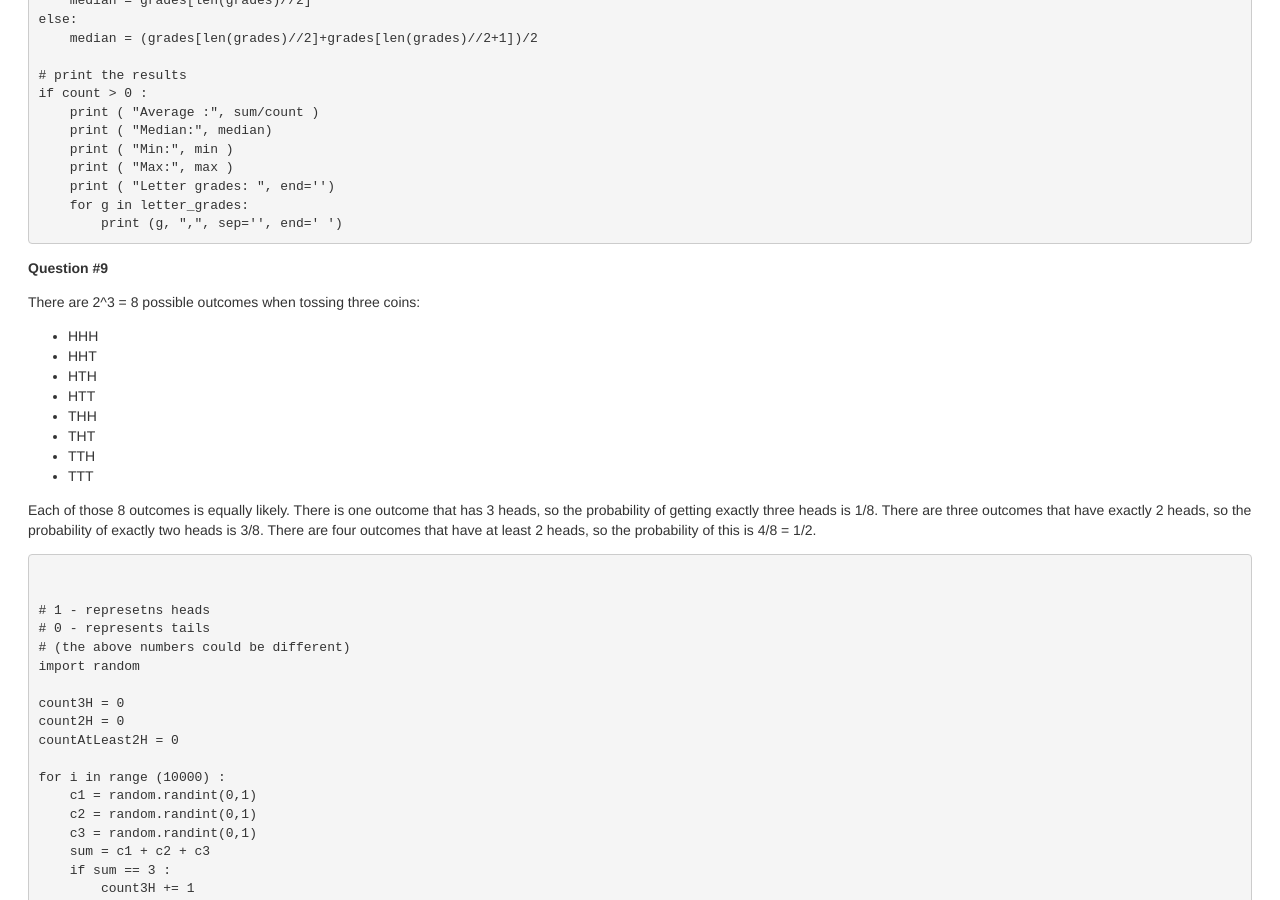
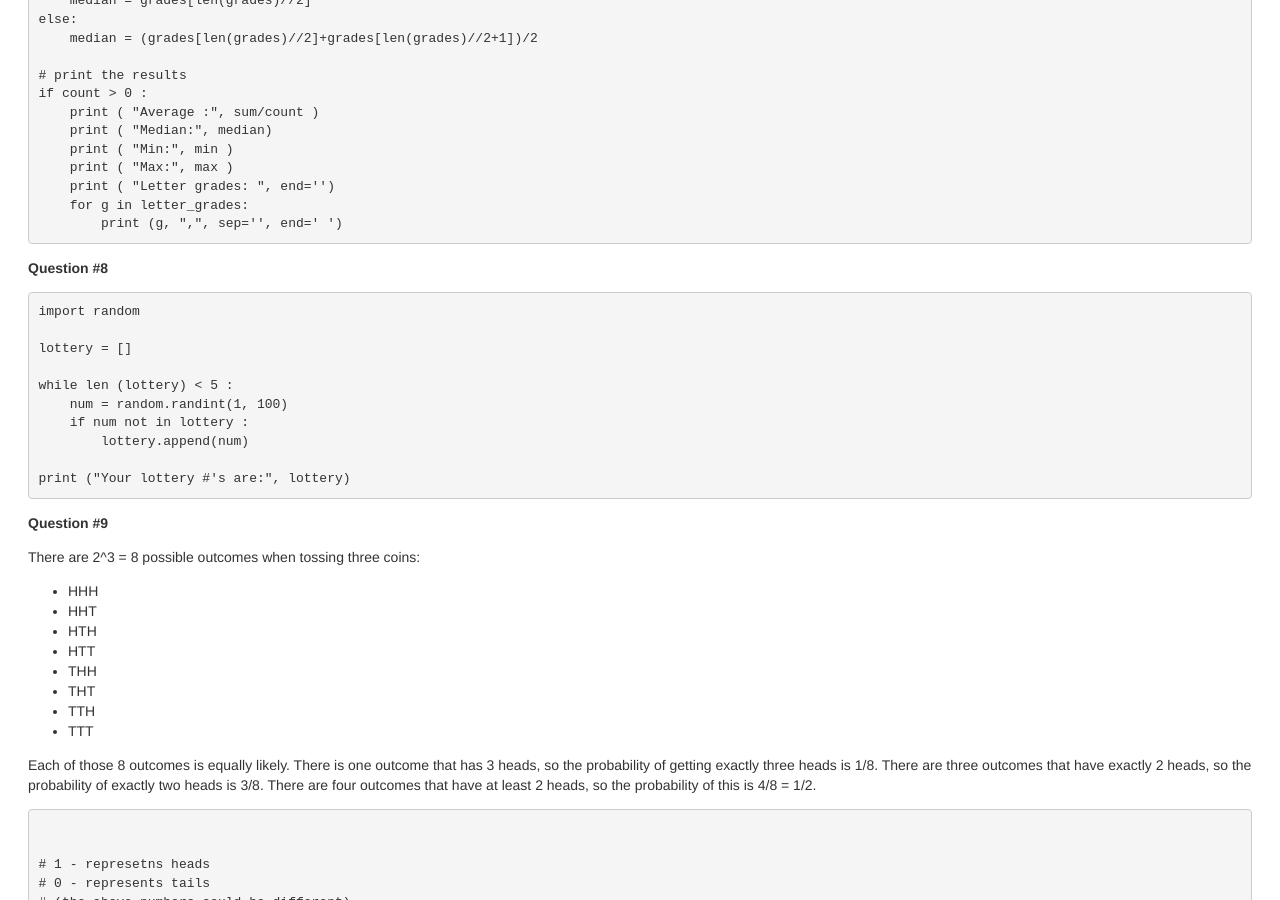
Before and after one commit to joannakl/core109_f19, a Jekyll site: the page built from midterm2_sample.markdown, in a window 1280 px wide and 900 px high, scrolled down 7505 px. Built offline with Jekyll 4.4.1, drawn with Linux system fonts in a browser that asks for light colours; some web fonts are replaced.

Commit message:
final solution added

````diff
--- a/midterm2_sample.markdown
+++ b/midterm2_sample.markdown
@@ -447,6 +447,20 @@ if count > 0 :
         print (g, ",", sep='', end=' ')
 ```
 
+__Question \#8__
+
+```Python
+import random
+
+lottery = []
+
+while len (lottery) < 5 :
+    num = random.randint(1, 100)
+    if num not in lottery :
+        lottery.append(num)
+
+print ("Your lottery #'s are:", lottery)
+```
 
 
 
````
